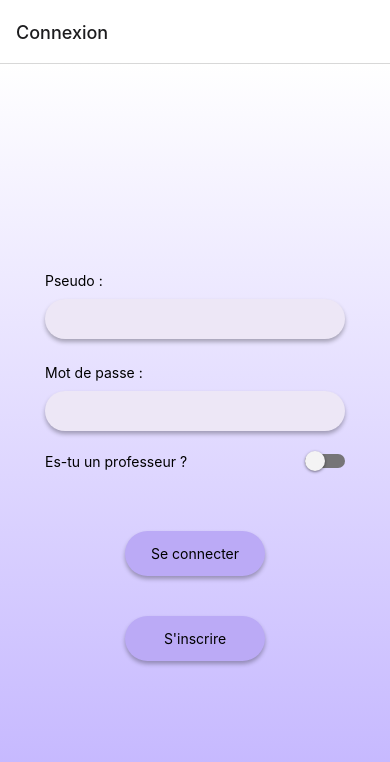
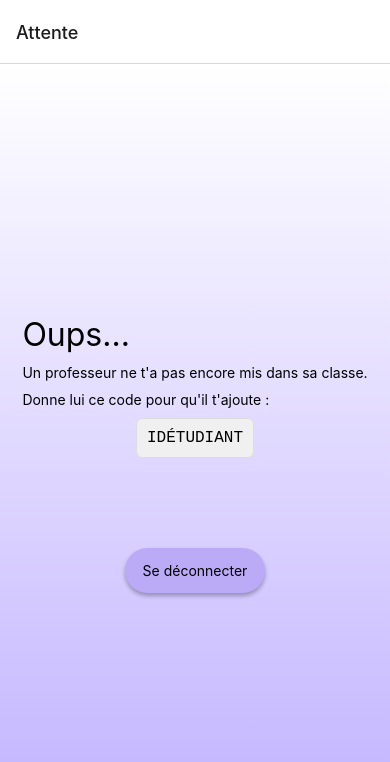
Before and after one commit to Bysimeit/CSLabs-Hackathon, a React Native app in the folder SPEF/: screen /Attente in a window 390 px wide. Shown: the top 762 px of the page. Built offline with nearby package versions, Linux system fonts and the light colour scheme.

Commit message:
Management lesson & class

```diff
--- a/SPEF/App.js
+++ b/SPEF/App.js
@@ -5,6 +5,9 @@ import { createBottomTabNavigator } from "@react-navigation/bottom-tabs";
 import Accueil from "./screens/Accueil";
 import Login from "./screens/account/Login";
 import Register from "./screens/account/Register";
+import NewStudent from "./screens/NewStudent";
+import Hub from "./screens/teacher/Hub";
+import Class from "./screens/teacher/Class";
 
 const Tab = createBottomTabNavigator();
 
@@ -18,8 +21,11 @@ export default function App() {
         }}
       >
         <Tab.Screen name="Connexion" component={Login} />
+        <Tab.Screen name="Attente" component={NewStudent} />
         <Tab.Screen name="Accueil" component={Accueil} />
         <Tab.Screen name="Inscription" component={Register} />
+        <Tab.Screen name="Hub" component={Hub} />
+        <Tab.Screen name="Classe" component={Class} />
       </Tab.Navigator>
     </NavigationContainer>
   );
--- a/SPEF/package.json
+++ b/SPEF/package.json
@@ -16,7 +16,8 @@
     "expo-linear-gradient": "~12.7.2",
     "expo-status-bar": "~1.11.1",
     "react": "18.2.0",
-    "react-native": "0.73.4"
+    "react-native": "0.73.4",
+    "react-native-dialog": "^9.3.0"
   },
   "devDependencies": {
     "@babel/core": "^7.20.0"
--- /dev/null
+++ b/SPEF/screens/NewStudent.js
@@ -0,0 +1,101 @@
+import { StyleSheet, View, Text, Pressable } from "react-native";
+import { LinearGradient } from "expo-linear-gradient";
+
+export default function NewStudent({ navigation }) {
+  const handlePressLogOut = () => {
+    //navigation.navigate("Connexion");
+    navigation.navigate("Hub");
+  };
+
+  return (
+    <View style={styles.page}>
+      <LinearGradient colors={["#FFFFFF", "#C0B1FF"]} style={styles.gradient}>
+        <View style={styles.content}>
+          <Text style={styles.textTitle}>Oups...</Text>
+          <Text style={styles.textParaFirst}>
+            Un professeur ne t'a pas encore mis dans sa classe.
+          </Text>
+          <Text style={styles.textParaEnd}>
+            Donne lui ce code pour qu'il t'ajoute :
+          </Text>
+          <View style={styles.markdown}>
+            <Text style={styles.markdownText}>IDÉTUDIANT</Text>
+          </View>
+          <Pressable
+            style={[styles.buttonConnect, styles.shadowBox]}
+            onPress={handlePressLogOut}
+          >
+            <Text style={styles.textButton}>Se déconnecter</Text>
+          </Pressable>
+        </View>
+      </LinearGradient>
+    </View>
+  );
+}
+
+const styles = StyleSheet.create({
+  page: {
+    flex: 1,
+    width: "100%",
+    backgroundColor: "#C9BEBE",
+  },
+  gradient: {
+    width: "100%",
+    height: "100%",
+    alignItems: "center",
+    justifyContent: "center",
+  },
+  content: {
+    position: "relative",
+  },
+  shadowBox: {
+    shadowColor: "#000",
+    shadowOffset: {
+      width: 0,
+      height: 3,
+    },
+    shadowOpacity: 0.29,
+    shadowRadius: 4.65,
+    elevation: 7,
+  },
+  buttonConnect: {
+    marginTop: 40,
+    height: 45,
+    width: 140,
+    backgroundColor: "#BBAAF6",
+    borderRadius: 22.5,
+    justifyContent: "center",
+    marginRight: "auto",
+    marginLeft: "auto",
+  },
+  textButton: {
+    textAlign: "center",
+    marginTop: "auto",
+    marginBottom: "auto",
+  },
+  textTitle: {
+    fontSize: 32,
+    marginBottom: 10,
+  },
+  textParaFirst: {
+    marginBottom: 10,
+  },
+  textParaEnd: {
+    marginBottom: 10,
+  },
+  markdown: {
+    backgroundColor: "#f0f0f0",
+    padding: 10,
+    borderRadius: 6,
+    marginBottom: 50,
+    alignSelf: "center",
+    maxWidth: "80%",
+    borderWidth: 1,
+    borderColor: "#ddd",
+  },
+  markdownText: {
+    fontFamily: "monospace",
+    fontSize: 16,
+    textAlign: "center",
+  },
+});
--- a/SPEF/screens/account/Login.js
+++ b/SPEF/screens/account/Login.js
@@ -20,6 +20,7 @@ export default function Login({ navigation }) {
       if (password != "") {
         setUserName("");
         setPassword("");
+        navigation.navigate("Attente");
       } else {
         Alert.alert("Attends !", "N'oublie pas de mettre ton mot de passe.");
       }
--- a/SPEF/screens/account/Register.js
+++ b/SPEF/screens/account/Register.js
@@ -22,6 +22,8 @@ export default function Login({ navigation }) {
       if (firstName != "") {
         if (userName != "") {
           if (password != "") {
+            setLastName("");
+            setFirstName("");
             setUserName("");
             setPassword("");
           } else {
@@ -34,7 +36,7 @@ export default function Login({ navigation }) {
           Alert.alert("Attends !", "N'oublie pas de mettre ton pseudo.");
         }
       } else {
-        Alert.alert("Attends !", "N'oublie pas de mettre ton présnom.");
+        Alert.alert("Attends !", "N'oublie pas de mettre ton prénom.");
       }
     } else {
       Alert.alert("Attends !", "N'oublie pas de mettre ton nom.");
--- /dev/null
+++ b/SPEF/screens/teacher/Class.js
@@ -0,0 +1,116 @@
+import React, { useState } from "react";
+import {
+  StyleSheet,
+  View,
+  Text,
+  Pressable,
+  ScrollView,
+  Alert,
+  Platform,
+} from "react-native";
+import { LinearGradient } from "expo-linear-gradient";
+import Dialog from "react-native-dialog";
+
+export default function Class({ navigation }) {
+  const [students, setStudents] = useState([
+    "Henry",
+    "Éric",
+    "Louane",
+    "Pierre",
+    "Isabelle",
+  ]);
+  const [newStudent, setNewStudent] = useState("");
+  const [dialogVisible, setDialogVisible] = useState(false);
+
+  const addStudent = (name) => {
+    setStudents((current) => [...current, name]);
+  };
+
+  const removeStudent = (index) => {
+    setStudents((current) => current.filter((_, i) => i !== index));
+  };
+
+  const showDialog = () => {
+    setDialogVisible(true);
+  };
+
+  const handleCancel = () => {
+    setDialogVisible(false);
+  };
+
+  const handleOk = () => {
+    setDialogVisible(false);
+  };
+
+  return (
+    <View style={styles.page}>
+      <LinearGradient colors={["#FFFFFF", "#C0B1FF"]} style={styles.gradient}>
+        <Pressable style={styles.addButton} onPress={showDialog}>
+          <Text style={styles.addButtonText}>Ajouter un élève</Text>
+        </Pressable>
+        <Dialog.Container visible={dialogVisible}>
+          <Dialog.Title>Ajout d'un élève</Dialog.Title>
+          <Dialog.Description>
+            Quelle est l'identifiant de l'élève ?
+          </Dialog.Description>
+          <Dialog.Input
+            placeholder="Exemple: 1543"
+            onChangeText={(text) => setNewStudent(text)}
+          />
+          <Dialog.Button label="Annuler" onPress={handleCancel} />
+          <Dialog.Button label="OK" onPress={handleOk} />
+        </Dialog.Container>
+        <ScrollView style={styles.studentsList}>
+          {students.map((student, index) => (
+            <View key={index} style={styles.studentContainer}>
+              <Text style={styles.studentName}>{student}</Text>
+              <Pressable onPress={() => removeStudent(index)}>
+                <Text style={styles.deleteIcon}>🗑️</Text>
+              </Pressable>
+            </View>
+          ))}
+        </ScrollView>
+      </LinearGradient>
+    </View>
+  );
+}
+
+const styles = StyleSheet.create({
+  page: {
+    flex: 1,
+    width: "100%",
+  },
+  gradient: {
+    flex: 1,
+    alignItems: "center",
+    paddingTop: 20, // Ajoutez un peu d'espace pour le bouton
+  },
+  addButton: {
+    backgroundColor: "#BBAAF6",
+    padding: 10,
+    borderRadius: 20,
+    marginBottom: 20,
+  },
+  addButtonText: {
+    color: "#FFFFFF",
+  },
+  studentsList: {
+    width: "100%",
+  },
+  studentContainer: {
+    flexDirection: "row",
+    justifyContent: "space-between",
+    alignItems: "center",
+    backgroundColor: "#EDE7F6",
+    borderRadius: 10,
+    padding: 10,
+    marginVertical: 5,
+    marginHorizontal: 20,
+  },
+  studentName: {
+    color: "#333",
+  },
+  deleteIcon: {
+    fontSize: 24,
+  },
+});
--- /dev/null
+++ b/SPEF/screens/teacher/Hub.js
@@ -0,0 +1,128 @@
+import {
+  StyleSheet,
+  View,
+  Text,
+  Pressable,
+  TouchableOpacity,
+  Alert,
+  ScrollView,
+} from "react-native";
+import { useState } from "react";
+import { LinearGradient } from "expo-linear-gradient";
+import Dialog from "react-native-dialog";
+
+export default function Hub({ navigation }) {
+  const [dialogVisible, setDialogVisible] = useState(false);
+  const [inputLesson, setInputLesson] = useState("");
+
+  const handleManageClass = () => {
+    navigation.navigate("Classe");
+  };
+
+  const showDialog = () => {
+    setDialogVisible(true);
+  };
+
+  const handleCancel = () => {
+    setDialogVisible(false);
+  };
+
+  const handleOk = () => {
+    setDialogVisible(false);
+  };
+
+  return (
+    <View style={styles.page}>
+      <LinearGradient colors={["#FFFFFF", "#C0B1FF"]} style={styles.gradient}>
+        <ScrollView contentContainerStyle={styles.scrollViewContent}>
+          <View style={styles.content}>
+            <Pressable
+              style={styles.manageClassButton}
+              onPress={handleManageClass}
+            >
+              <Text style={styles.buttonText}>Gérer la classe</Text>
+            </Pressable>
+            <View style={styles.separator} />
+            <View style={styles.coursesContainer}>
+              {/* Tuile pour ajouter un nouveau cours */}
+              <TouchableOpacity style={styles.courseTile} onPress={showDialog}>
+                <Text style={styles.addCourseText}>+</Text>
+              </TouchableOpacity>
+              <Dialog.Container visible={dialogVisible}>
+                <Dialog.Title>Création du cours</Dialog.Title>
+                <Dialog.Description>
+                  Quelle est le nom de votre cours ?
+                </Dialog.Description>
+                <Dialog.Input
+                  placeholder="Exemple: Math"
+                  onChangeText={(text) => setInputLesson(text)}
+                />
+                <Dialog.Button label="Annuler" onPress={handleCancel} />
+                <Dialog.Button label="OK" onPress={handleOk} />
+              </Dialog.Container>
+              {/* Exemple de tuile pour un cours existant - dupliquez pour plus de cours */}
+              <TouchableOpacity style={styles.courseTile}>
+                <Text style={styles.courseText}>Cours 1</Text>
+              </TouchableOpacity>
+            </View>
+          </View>
+        </ScrollView>
+      </LinearGradient>
+    </View>
+  );
+}
+
+const styles = StyleSheet.create({
+  page: {
+    flex: 1,
+    width: "100%",
+  },
+  gradient: {
+    flex: 1,
+  },
+  scrollViewContent: {
+    flexGrow: 1,
+    alignItems: "center",
+    justifyContent: "center",
+  },
+  content: {
+    width: "90%",
+  },
+  manageClassButton: {
+    backgroundColor: "#BBAAF6",
+    borderRadius: 20,
+    padding: 10,
+    alignItems: "center",
+    marginBottom: 20,
+  },
+  buttonText: {
+    color: "#FFFFFF",
+  },
+  separator: {
+    borderBottomColor: "#BBBBBB",
+    borderBottomWidth: 1,
+    marginVertical: 20,
+    width: "100%",
+  },
+  coursesContainer: {
+    flexDirection: "row",
+    flexWrap: "wrap",
+    justifyContent: "space-around",
+  },
+  courseTile: {
+    backgroundColor: "#EDE7F6",
+    borderRadius: 10,
+    width: 100,
+    height: 100,
+    alignItems: "center",
+    justifyContent: "center",
+    margin: 10,
+  },
+  addCourseText: {
+    fontSize: 24,
+    color: "#BBAAF6",
+  },
+  courseText: {
+    color: "#333333",
+  },
+});
```
Also changed, not shown: 1 other file (tests, documents, lock files or other folders).
